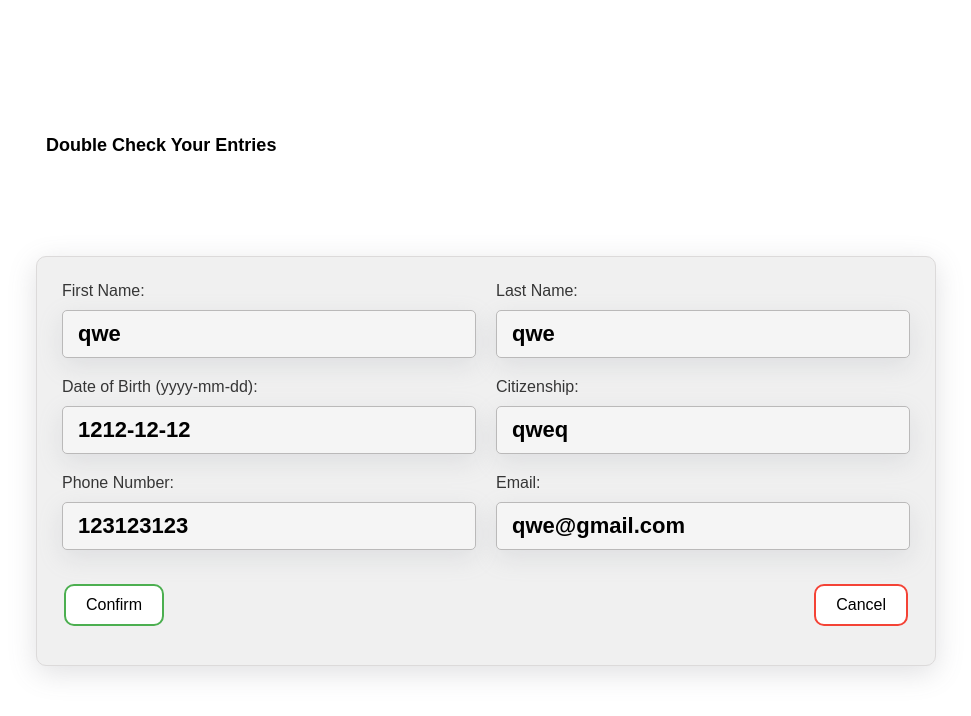
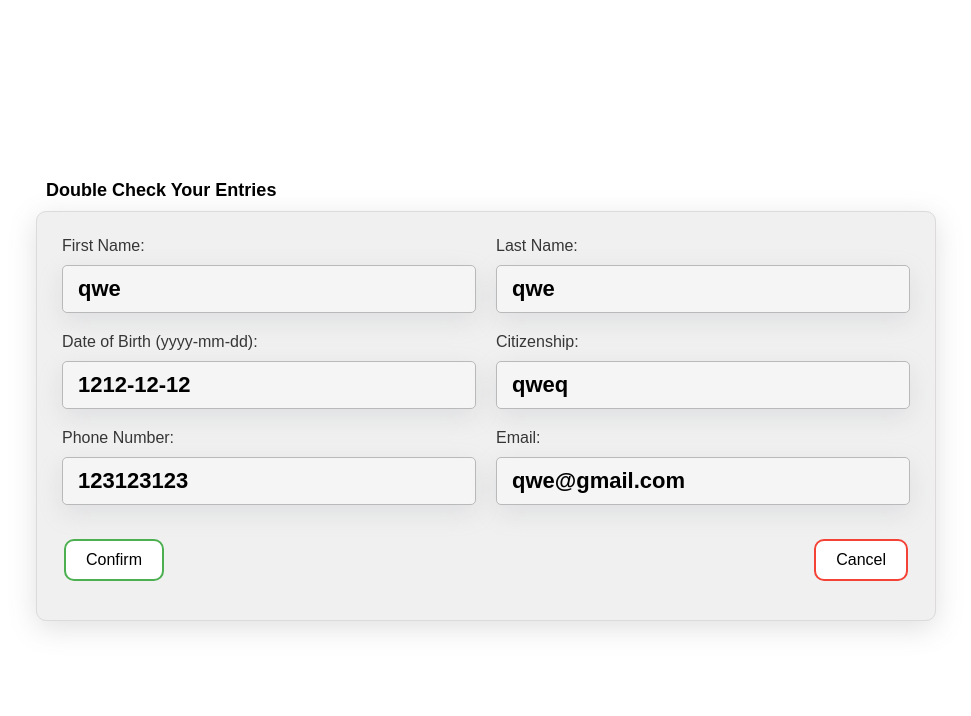
Before and after one commit to Shymanako/Ticketing-for-flights-, a PHP site: the page made by Airlines/book1-view.php in a window 1280 px wide. Shown: the top 716 px of the page, without its empty margins (154-1125 px from the left). Run offline with PHP 8.4, Linux system fonts and the light colour scheme; data comes from the database, SQL or seed files in the repository.

Commit message:
margin top to 100px

```diff
--- a/Airlines/css/book1-view.css
+++ b/Airlines/css/book1-view.css
@@ -34,7 +34,7 @@ a{
 
 /* main card */
 #main-card{
-    margin-top: 100px;
+    /* margin-top: 100px; */
     border: 1px rgb(220, 218, 218) solid;
         border-radius: 10px;
         box-shadow: rgba(100, 100, 111, 0.2) 0px 7px 29px 0px;
```
